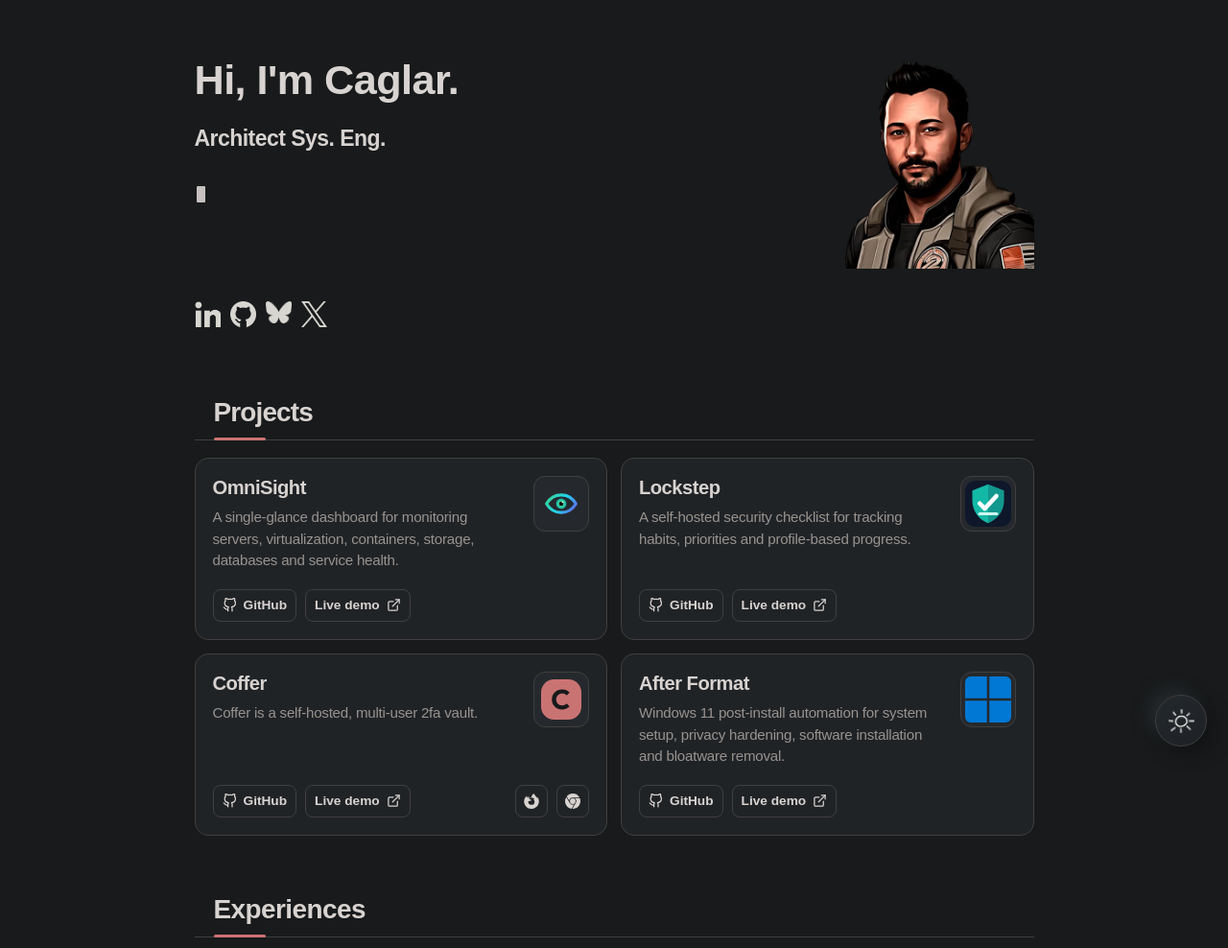
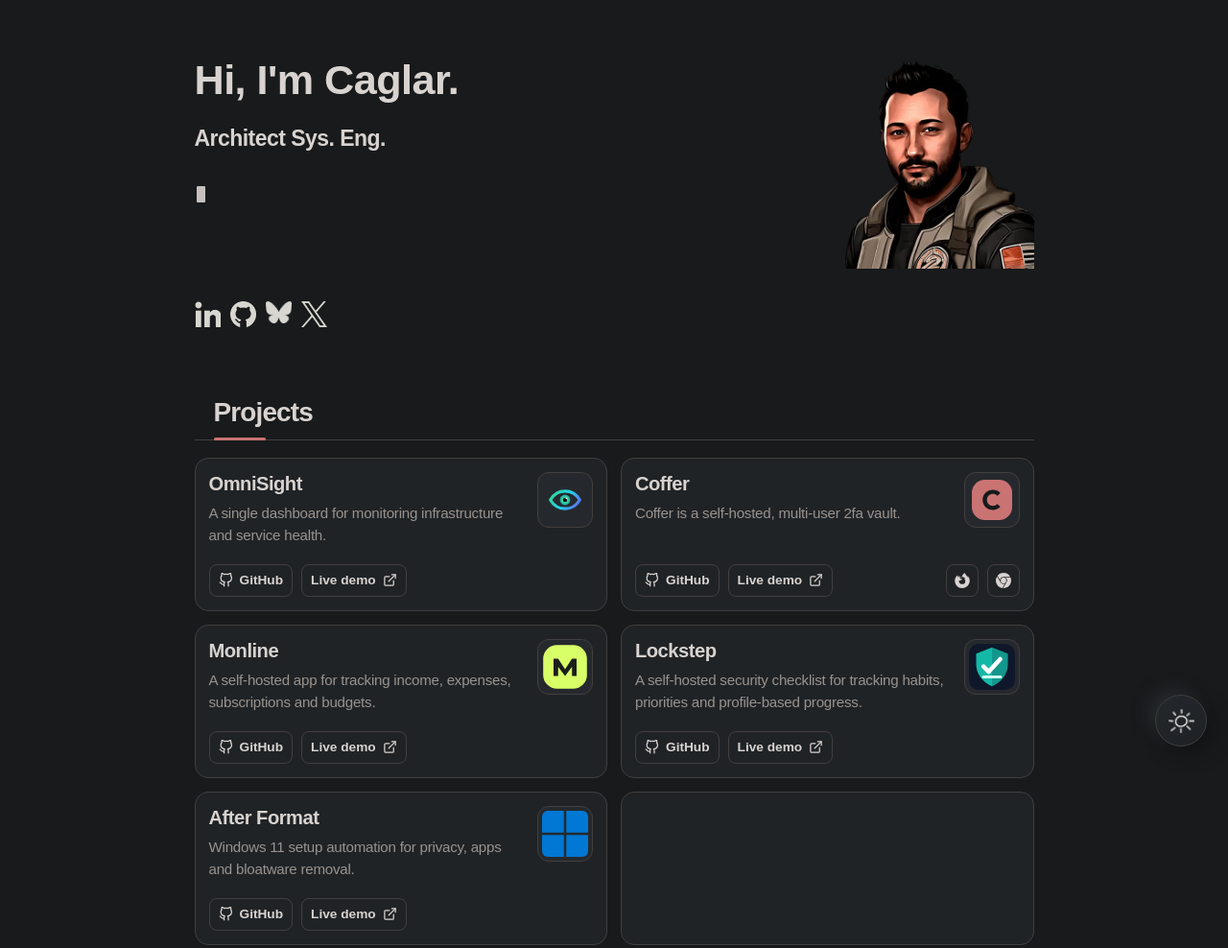
Before and after one commit to caglaryalcin/caglaryalcin.com, a Gatsby site: page / in a window 1280 px wide. Shown: the top 988 px of the page at 96% size. Built offline with nearby package versions, Linux system fonts and the light colour scheme; Gatsby itself is replaced by a stand-in of ours; a web font is replaced by a local one.

Commit message:
added new project

```diff
--- a/src/components/projects-card/projects-card.component.jsx
+++ b/src/components/projects-card/projects-card.component.jsx
@@ -4,6 +4,7 @@ import { SiFirefoxbrowser, SiGooglechrome } from "react-icons/si";
 import OmniSightLogo from "../../images/projects/omnisight-logo.svg";
 import LockstepLogo from "../../images/projects/lockstep-logo.svg";
 import CofferLogo from "../../images/projects/coffer-logo.svg";
+import MonlineLogo from "../../images/projects/monline-logo.svg";
 import Windows11Logo from "../../images/projects/windows-11.svg";
 
 import {
@@ -26,18 +27,10 @@ const projects = [
   {
     title: "OmniSight",
     description:
-      "A single-glance dashboard for monitoring servers, virtualization, containers, storage, databases and service health.",
+      "A single dashboard for monitoring infrastructure and service health.",
     repository: "https://github.com/caglaryalcin/OmniSight",
     demo: "https://demo-omnisight.caglaryalcin.com",
     logo: OmniSightLogo,
-  },
-  {
-    title: "Lockstep",
-    description:
-      "A self-hosted security checklist for tracking habits, priorities and profile-based progress.",
-    repository: "https://github.com/caglaryalcin/lockstep",
-    demo: "https://demo-lockstep.caglaryalcin.com",
-    logo: LockstepLogo,
   },
   {
     title: "Coffer",
@@ -60,9 +53,25 @@ const projects = [
     logo: CofferLogo,
   },
   {
+    title: "Monline",
+    description:
+      "A self-hosted app for tracking income, expenses, subscriptions and budgets.",
+    repository: "https://github.com/caglaryalcin/Monline",
+    demo: "https://demo-monline.caglaryalcin.com",
+    logo: MonlineLogo,
+  },
+  {
+    title: "Lockstep",
+    description:
+      "A self-hosted security checklist for tracking habits, priorities and profile-based progress.",
+    repository: "https://github.com/caglaryalcin/lockstep",
+    demo: "https://demo-lockstep.caglaryalcin.com",
+    logo: LockstepLogo,
+  },
+  {
     title: "After Format",
     description:
-      "Windows 11 post-install automation for system setup, privacy hardening, software installation and bloatware removal.",
+      "Windows 11 setup automation for privacy, apps and bloatware removal.",
     repository: "https://github.com/caglaryalcin/after-format",
     demo: "https://caglaryalcin.github.io/caglaryalcin/main.gif",
     logo: Windows11Logo,
@@ -132,6 +141,7 @@ const ProjectsCard = () => (
           </Actions>
         </Card>
       ))}
+      <Card as="div" className="project-placeholder" aria-hidden="true" />
     </CardGrid>
   </ProjectsSection>
 );
--- a/src/components/projects-card/projects-card.styles.js
+++ b/src/components/projects-card/projects-card.styles.js
@@ -35,6 +35,10 @@ export const CardGrid = styled.div`
 
   @media (max-width: 680px) {
     grid-template-columns: 1fr;
+
+    .project-placeholder {
+      display: none;
+    }
   }
 `;
 
@@ -68,9 +72,9 @@ export const ProjectLogo = styled.div`
 export const Card = styled.article`
   display: flex;
   min-width: 0;
-  min-height: 190px;
+  min-height: 160px;
   flex-direction: column;
-  padding: 18px;
+  padding: 14px;
   overflow: hidden;
   border: 1px solid var(--border, #3a3d3f);
   border-radius: 14px;
@@ -79,7 +83,7 @@ export const Card = styled.article`
 
   @media (max-width: 680px) {
     min-height: 0;
-    padding: 16px;
+    padding: 14px;
   }
 `;
 
@@ -100,7 +104,7 @@ export const CardTitle = styled.h3`
 export const CardDescription = styled.p`
   min-width: 0;
   min-height: 1.5em;
-  margin: 0 0 14px;
+  margin: 0 0 10px;
   color: var(--muted, #a7a3a0);
   font-size: 0.84rem;
   letter-spacing: -0.015em;
```
Also changed, not shown: src/images/projects/monline-logo.svg (added).
